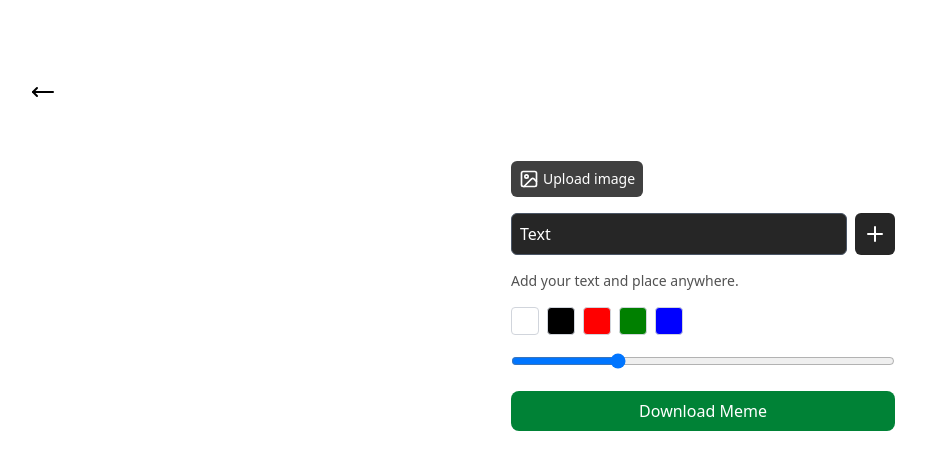
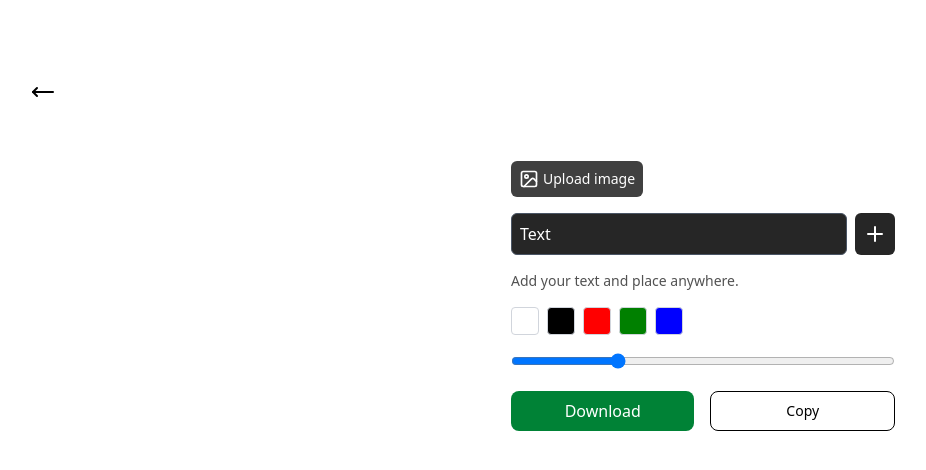
Before and after one commit to karsh0/meme-mine, a React (Vite) app: page /meme in a window 1280 px wide. Shown: the top 470 px of the page, without its empty margins (177-1103 px from the left). Built offline with nearby package versions, Linux system fonts and the light colour scheme; a web font is replaced by a local one.

Commit message:
Added copy button

```diff
--- a/src/components/MemeGenerator.tsx
+++ b/src/components/MemeGenerator.tsx
@@ -371,12 +371,19 @@ export const MemeGenerator = () => {
             <input type="range" className="w-full" value={fontSize} onChange={(e) => setFontSize(e.target.value)} />
           </div>
 
+          <div className="w-full flex gap-4">
+            <button
+            onClick={Download}
+            className="w-full bg-green-700 hover:bg-green-800 transition text-white py-2 px-4 rounded-lg cursor-pointer"
+          >
+            Download
+          </button>
           <button
-            onClick={Download}
-            className="bg-green-700 hover:bg-green-800 transition text-white py-2 px-4 rounded-lg cursor-pointer"
+            className="w-full transition text-black text-sm border py-2 px-4 rounded-lg cursor-pointer"
           >
-            Download Meme
+            Copy
           </button>
+          </div>
         </div>
       </div>
     </div>
```
